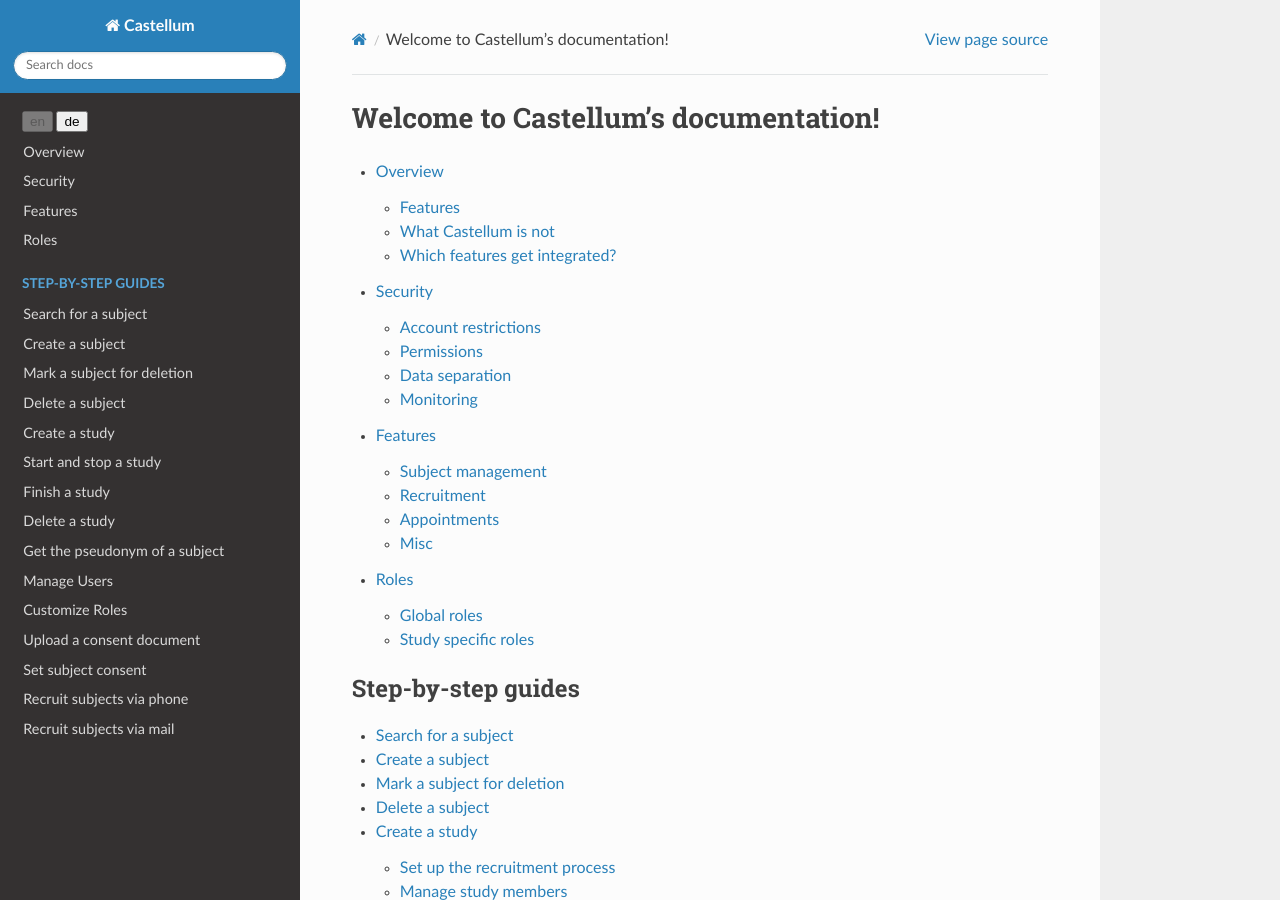
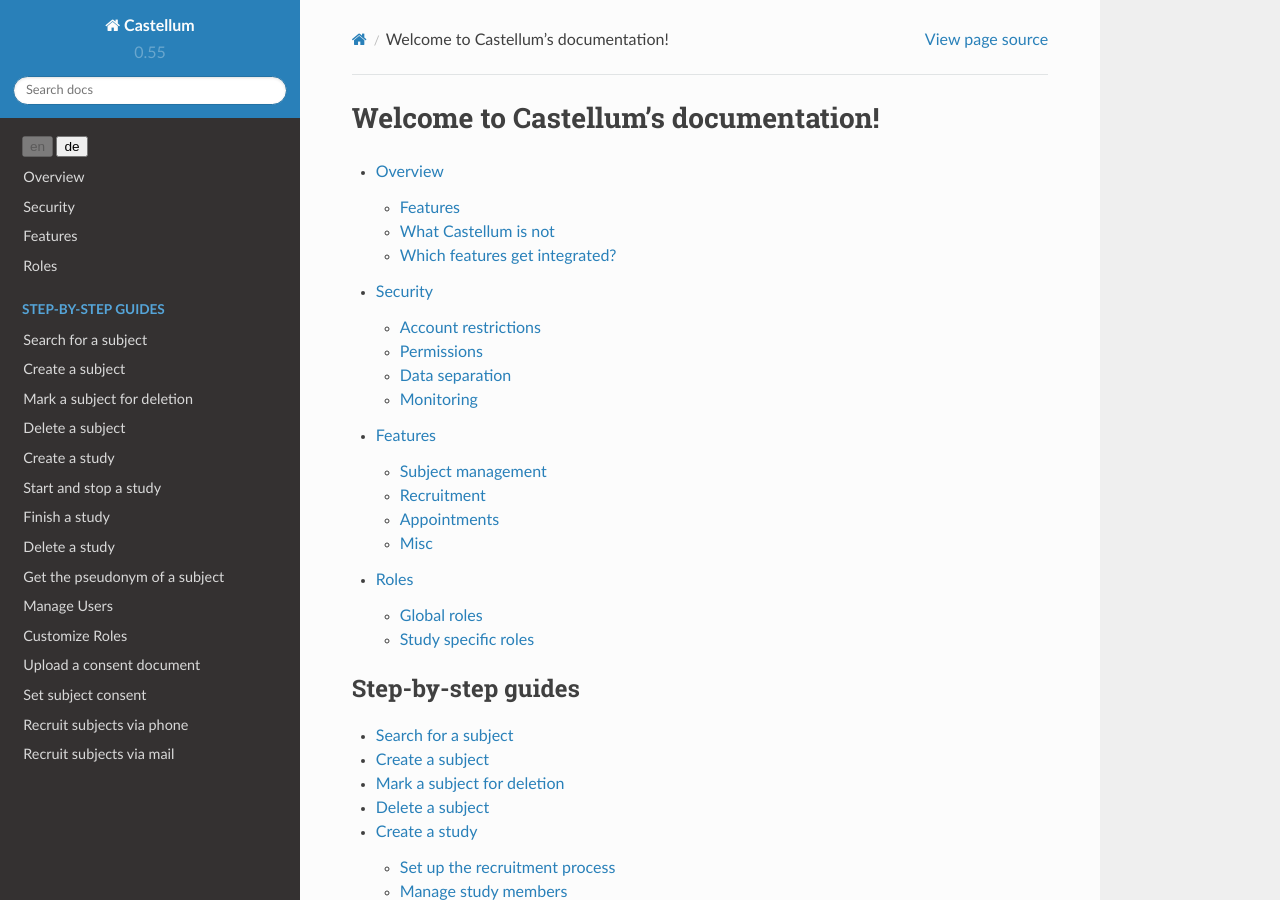
Before and after one commit to DouglasNeuroInformatics/castellum, a Sphinx documentation site: the page built from source/index.rst, in a window 1280 px wide and 900 px high. Built offline with Sphinx 7.4.7 and the Read the Docs theme 2.0.0, drawn with Linux system fonts in a browser that asks for light colours.

Commit message:
use version instead of release

```diff
--- a/source/conf.py
+++ b/source/conf.py
@@ -22,7 +22,7 @@ copyright = '2018-2021, Max Planck Institute for Human Development'
 author = 'Max Planck Institute for Human Development'
 
 # The full version, including alpha/beta/rc tags
-release = '0.52.0'
+version = '0.55'
 
 
 # -- General configuration ---------------------------------------------------
```
